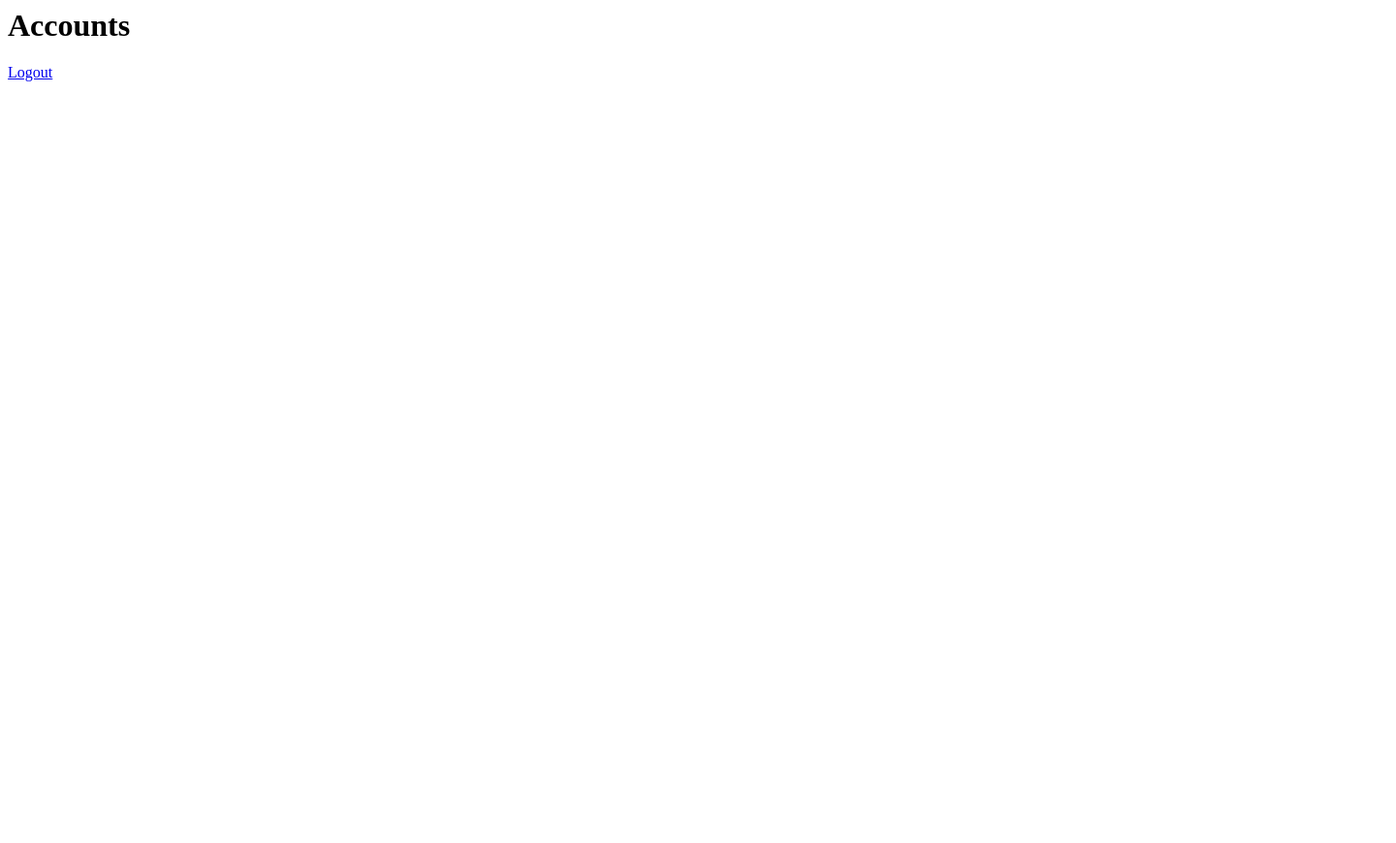
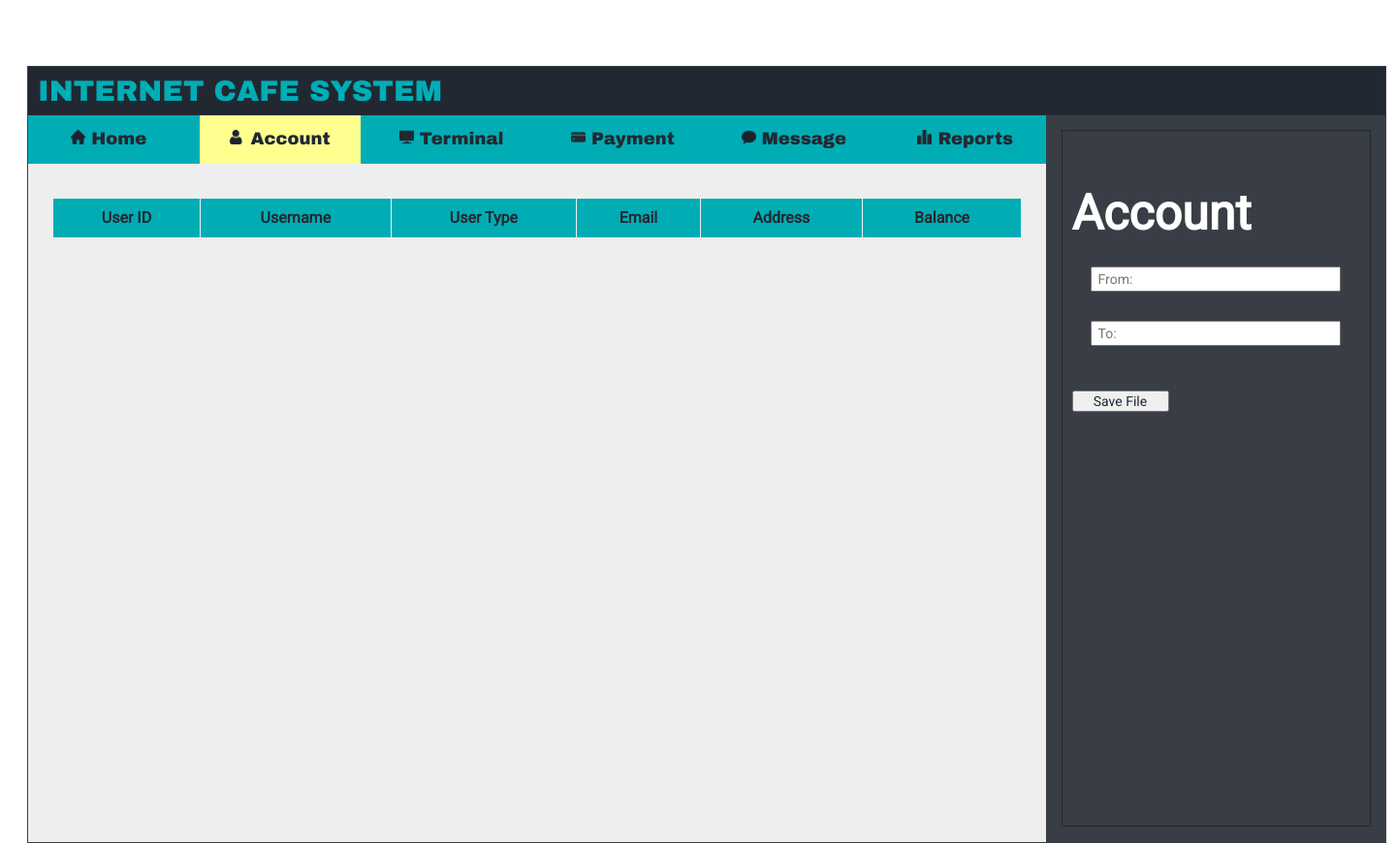
Before and after one commit to TriangleBear/Internet_Cafe_System, a Flask app: page /account in a window 1440 px wide. Before the commit the page is almost empty. Shown: the whole page at 97% size. Before the commit the page ends 84 px from the top, so only its background shows below. Run offline with Flask 2, Linux system fonts and the light colour scheme; lists and menus that the app fills with data are empty; some libraries are stand-ins or nearby versions.

Commit message:
Update account.html
Change to functioning table, viewable as long as there is data

```diff
--- a/templates/account.html
+++ b/templates/account.html
@@ -1,2 +1,127 @@
-<h1>Accounts</h1>
-<a href="{{ url_for('home') }}">Logout</a>
+<!-- REPORTS PAGE -->
+
+<!DOCTYPE html>
+<html class="html">
+
+
+<!-- METADATA -->
+    <head>
+        <title>Internet Cafe System</title>
+        <meta charset="utf-8"
+        <link rel="preconnect" href="https://fonts.googleapis.com">
+        <link rel="preconnect" href="https://fonts.gstatic.com" crossorigin>
+        <link href="https://fonts.googleapis.com/css2?family=Archivo+Black&family=Roboto&display=swap" rel="stylesheet">
+        <link rel="stylesheet" href="/static/styles/style.css"
+    </head>
+
+
+<!-- TITLE -->
+    <header class="header">
+        <caption>&nbsp;INTERNET CAFE SYSTEM<br /></caption>
+    </header>
+
+
+<!-- CONTENT -->
+    <body class="body">
+        <div class="wrapper">
+
+            <!-- Modules -->
+            <div class="box box1">
+                <div class="nested">
+                    <!-- This is the Current Page -->
+                    <div >
+                        <br />
+                        <img src="/static/images/home.png" width=15 length=15 />
+                        <a href="{{ url_for('home') }}">
+                        Home
+                        </a>
+                    </div>
+                    <div class="current">
+                        <br />
+                        <img src="/static/images/account.png" width=15 length=15 />
+                        <a href="{{ url_for('account') }}">
+                        Account
+                        </a>
+                    </div>
+                    <div>
+                        <br />
+                        <img src="/static/images/terminal.png" width=15 length=15 />
+                        <a href="{{ url_for('terminal') }}">
+                        Terminal
+                        </a>
+                    </div>
+                    <div>
+                        <br />
+                        <img src="/static/images/payment.png" width=15 length=15 />
+                        <a href="{{ url_for('payment') }}">
+                        Payment
+                        </a>
+                    </div>
+                    <div>
+                        <br />
+                        <img src="/static/images/message.png" width=15 length=15 />
+                        <a href="{{ url_for('message') }}">
+                        Message
+                        </a>
+                    </div>
+                    <div >
+                        <br />
+                        <img src="/static/images/reports.png" width=15 length=15 />
+                        <a href="{{ url_for('report') }}">
+                        Reports
+                        </a>
+                    </div>
+
+                </div>
+            </div>
+
+            <!-- Form -->
+            <div class="box box3">
+                <h1 class="reports-submit">
+                    <br />Account
+                    <form action="/submit" method="POST">
+                        <label>
+                            <input class="reports-input" type="text" name="from" placeholder="&nbsp;From:">
+                        </label>
+                        <label>
+                            <input class="reports-input" type="text" name="to" placeholder="&nbsp;To:">
+                        </label>
+                        <label>
+                            <input class="save-file" type="submit" value="Save File">
+                        </label>
+                    </form>
+                </h1>
+            </div>
+
+            <!-- Table -->
+            <div class="box box2">
+                <table class="table">
+                    <tr>
+                        <th>User ID</th>
+                        <th>Username</th>
+                        <th>User Type</th>
+                        <th>Email</th>
+                        <th>Address</th>
+                        <th>Balance</th>
+                    </tr>
+
+                    &nbsp;&nbsp;
+                    {%for item in user%}
+                    <tr>
+                        <td>{{item[0]}}</td>
+                        <td>{{item[1]}}</td>
+                        <td>{{item[3]}}</td>
+                        <td>{{item[7]}}</td>
+                        <td>{{item[8]}}</td>
+                        <td>PHP {{"%0.f" | format(item[12] | float) }}</td>
+                    </tr>
+                    {%endfor%}
+
+                </table>
+            </div>
+
+        </div>
+    </body>
+
+<!-- END -->
+</html>
```
